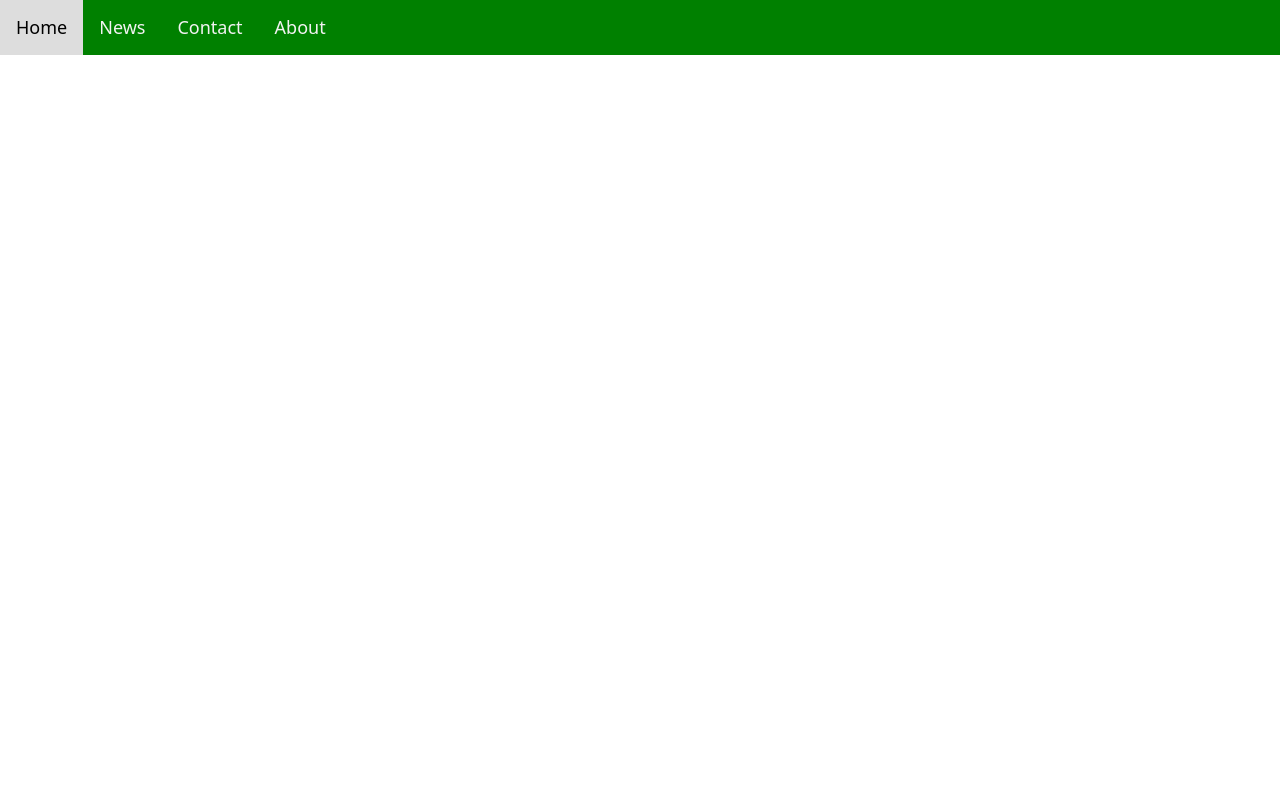
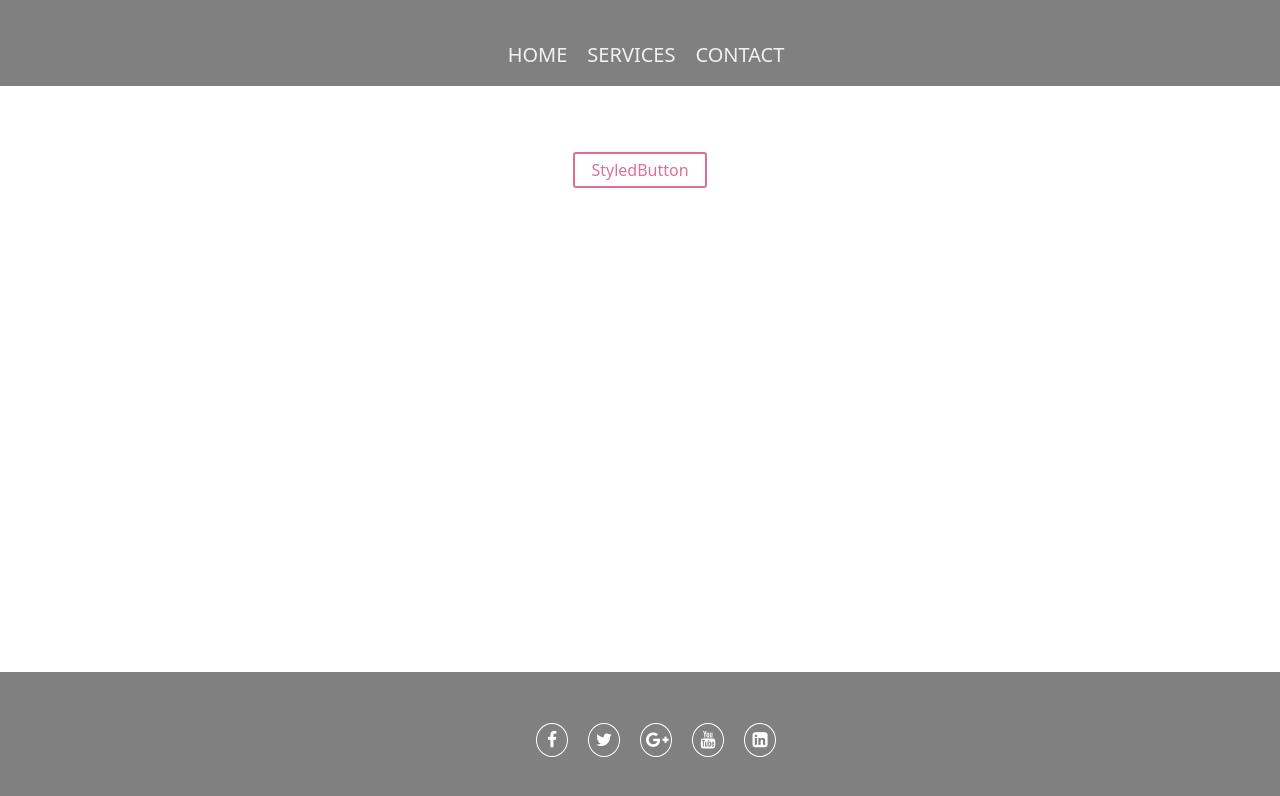
Before and after one commit to ankitupadhyay889/ReacttypescriptTask, a React (Create React App) app in the folder SimpleReact/: page / in a window 1280 px wide. Shown: the top 796 px of the page. Built offline with nearby package versions, Linux system fonts and the light colour scheme.

Commit message:
stylininreact

```diff
--- a/SimpleReact/package.json
+++ b/SimpleReact/package.json
@@ -23,6 +23,7 @@
     "react-router-dom": "^6.0.2",
     "react-scripts": "4.0.3",
     "recharts": "^2.1.9",
+    "styled-components": "^5.3.5",
     "web-vitals": "^1.1.2"
   },
   "scripts": {
--- a/SimpleReact/public/index.html
+++ b/SimpleReact/public/index.html
@@ -15,6 +15,7 @@
   integrity="sha384-1BmE4kWBq78iYhFldvKuhfTAU6auU8tT94WrHftjDbrCEXSU1oBoqyl2QvZ6jIW3"
   crossorigin="anonymous"
 />
+<link rel="stylesheet" href="https://stackpath.bootstrapcdn.com/font-awesome/4.7.0/css/font-awesome.min.css">
     <link rel="apple-touch-icon" href="%PUBLIC_URL%/logo192.png" />
     <!--
       manifest.json provides metadata used when your web app is installed on a
--- /dev/null
+++ b/SimpleReact/src/StyledCompo/Buuton.js
@@ -0,0 +1,11 @@
+import styled from "styled-components";
+
+const StyledButton = styled.button`
+background: transparent;
+border-radius: 3px;
+border: 2px solid palevioletred;
+color: palevioletred;
+margin: 0.5em 1em;
+padding: 0.25em 1em;
+`
+export default StyledButton
--- a/SimpleReact/src/Styling/Call.js
+++ b/SimpleReact/src/Styling/Call.js
@@ -1,10 +1,18 @@
 import React from 'react';
-import Navv from './Navv';
+import "../App.css";
+import StyledButton from '../StyledCompo/Buuton';
+import Foot from './Foot';
+import Navv from "./Navv";
 
 const Call = () => {
     return (
         <div>
             <Navv/>
+            <div className='App'>
+            <br/><br/><br/><br/><br/><br/>
+            <StyledButton>StyledButton</StyledButton>
+            </div>
+            <Foot/>
         </div>
     );
 };
--- /dev/null
+++ b/SimpleReact/src/Styling/Foot.js
@@ -0,0 +1,23 @@
+import React from 'react';
+import "./Styl.css";
+
+const Foot = () => {
+    return (
+        <div>
+            <footer>
+            <div className="footer-content">
+            <ul className="socials">
+                <li><a href="/#"><i className="fa fa-facebook"></i></a></li>
+                <li><a href="/#"><i className="fa fa-twitter"></i></a></li>
+                <li><a href="/#"><i className="fa fa-google-plus"></i></a></li>
+                <li><a href="/#"><i className="fa fa-youtube"></i></a></li>
+                <li><a href="/#"><i className="fa fa-linkedin-square"></i></a></li>
+            </ul>
+            </div>
+
+            </footer>
+        </div>
+    );
+};
+
+export default Foot;
--- a/SimpleReact/src/Styling/Navv.js
+++ b/SimpleReact/src/Styling/Navv.js
@@ -1,14 +1,15 @@
 import React from 'react';
-import "./Styl.css";
+import './Styl.css';
 
 const Navv = () => {
     return (
-        <div class="topnav" id="myTopnav">
-            <a href="#home" class="active">Home</a>
-            <a href="#news">News</a>
-            <a href="#contact">Contact</a>
-            <a href="#about">About</a>
-        </div>
+        <nav>
+            <ul className="list">
+                <li className="items">Home</li>
+                <li className="items">Services</li>
+                <li className="items">Contact</li>
+            </ul>
+        </nav>
     );
 };
 
--- a/SimpleReact/src/Styling/Styl.css
+++ b/SimpleReact/src/Styling/Styl.css
@@ -1,41 +1,86 @@
-.topnav {
-    background-color: green;
-    overflow: hidden;
+nav {
+  position: absolute;
+  top: 0;
+  width: 100%;
+  height: auto;
+  background: gray;
+  padding-top: 40px;
 }
 
-.topnav a {
-  float: left;
-  display: block;
-  color: #f2f2f2;
-  text-align: center;
-  padding: 14px 16px;
-  text-decoration: none;
-  font-size: 18px;
+.list {
+  list-style-type: none;
+  background: gray;
+  height: 100%;
+  display: flex;
+  justify-content: center;
+  align-items: center;
+  position: relative;
+}
+.items {
+  margin-right: 20px;
+  font-size: 20px;
+  text-transform: uppercase;
+  color: #f1f1f1;
 }
 
-.topnav a:hover {
-  background-color: #ddd;
-  color: black;
-}
-
-@media screen and (max-width: 600px) {
-  .topnav a:not(:first-child) {display: none;}
-  .topnav a.icon {
-    float: right;
-    display: block;
+@media screen and (max-width: 500px){
+  .list {
+      /* flex-direction: column; */
+      height: auto;
+  }
+  .items {
+    display: flex;
+    margin-top: 10px;
+    margin-bottom: 20px;
   }
 }
 
-@media screen and (max-width: 600px) {
-  .topnav.responsive {position: relative;}
-  .topnav.responsive a.icon {
-    position: absolute;
-    right: 0;
-    top: 0;
-  }
-  .topnav.responsive a {
-    float: none;
-    display: block;
-    text-align: left;
+
+/* footer */
+
+footer{
+  position: absolute;
+  bottom: 0;
+  left: 0;
+  right: 0;
+  background: gray;
+  height: auto;
+  width: 100vw;
+  padding-top: 40px;
+  color: #fff;
+}
+.footer-content{
+  display: flex;
+  align-items: center;
+  justify-content: center;
+  flex-direction: column;
+  text-align: center;
+}
+.socials{
+  list-style: none;
+  display: flex;
+  align-items: center;
+  justify-content: center;
+  margin: 1rem 0 3rem 0;
+}
+.socials li{
+  margin: 0 10px;
+}
+.socials a{
+  text-decoration: none;
+  color: #fff;
+  border: 1.1px solid white;
+  padding: 5px;
+  border-radius: 50%;
+}
+.socials a i{
+  font-size: 1.1rem;
+  width: 20px;
+}
+@media (max-width:500px) {
+  .footer-content ul{
+    display: flex;
+    margin-top: 10px;
+    margin-bottom: 20px;
   }
 }
```
Also changed, not shown: 1 other file (tests, documents, lock files or other folders).
